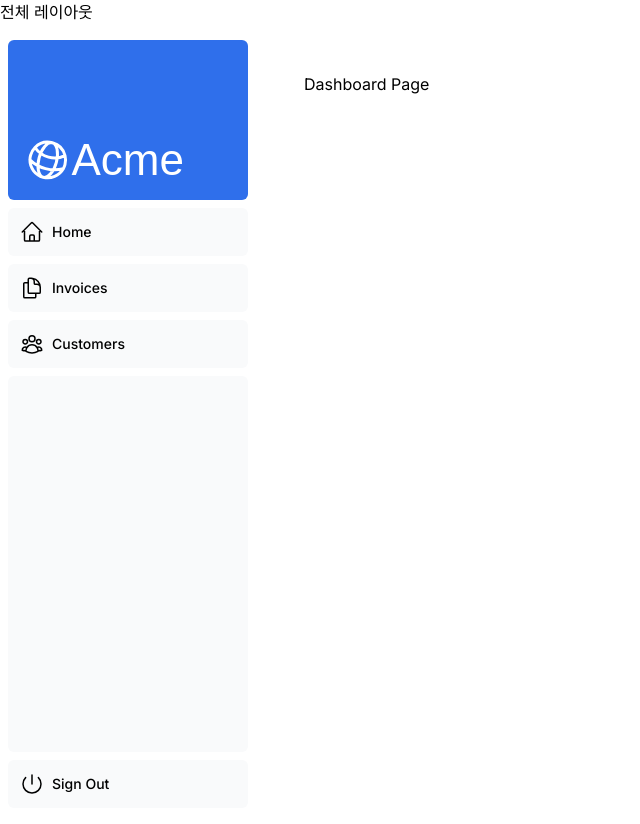
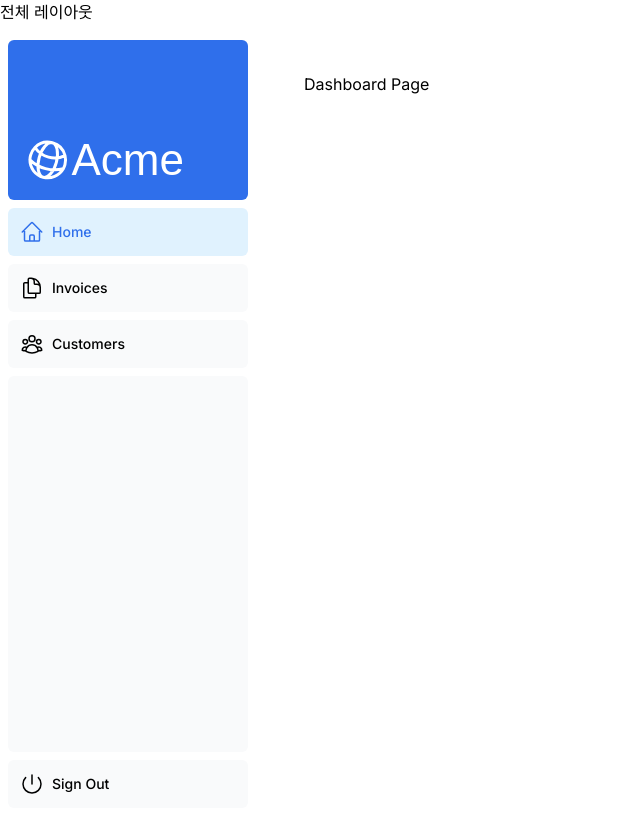
Before and after one commit to 12Ahn22/next-js-tuto, a Next.js app: page /dashboard in a window 1280 px wide. Shown: the whole page, without its empty margins (0-640 px from the left). Built offline with nearby package versions, Linux system fonts and the light colour scheme; a web font is replaced by a local one.

Commit message:
usePath 사용하기 & 오류 해결을 위한 버전업

```diff
--- a/app/ui/dashboard/nav-links.tsx
+++ b/app/ui/dashboard/nav-links.tsx
@@ -1,3 +1,5 @@
+'use client'; // 클라이언트 컴포넌트가 된다.
+
 import {
   UserGroupIcon,
   HomeIcon,
@@ -5,6 +7,10 @@
 } from '@heroicons/react/24/outline';
 
 import Link from 'next/link';
+import clsx from 'clsx';
+
+// 클라이언트 컴포넌트만, Hook을 사용할 수 있다.
+import { usePathname } from 'next/navigation';
 
 // Map of links to display in the side navigation.
 // Depending on the size of the application, this would be stored in a database.
@@ -19,6 +25,9 @@
 ];
 
 export default function NavLinks() {
+  // 현재 Path 정보를 가져오기
+  const pathname = usePathname();
+
   return (
     <>
       {links.map((link) => {
@@ -27,7 +36,12 @@
           <Link
             key={link.name}
             href={link.href}
-            className="flex h-[48px] grow items-center justify-center gap-2 rounded-md bg-gray-50 p-3 text-sm font-medium hover:bg-sky-100 hover:text-blue-600 md:flex-none md:justify-start md:p-2 md:px-3"
+            className={clsx(
+              'flex h-[48px] grow items-center justify-center gap-2 rounded-md bg-gray-50 p-3 text-sm font-medium hover:bg-sky-100 hover:text-blue-600 md:flex-none md:justify-start md:p-2 md:px-3',
+              {
+                'bg-sky-100 text-blue-600': pathname === link.href,
+              },
+            )}
           >
             <LinkIcon className="w-6" />
             <p className="hidden md:block">{link.name}</p>
--- a/package.json
+++ b/package.json
@@ -12,7 +12,7 @@
     "autoprefixer": "10.4.19",
     "bcrypt": "^5.1.1",
     "clsx": "^2.1.1",
-    "next": "15.0.0-canary.56",
+    "next": "15.0.0-canary.79",
     "next-auth": "5.0.0-beta.19",
     "postcss": "8.4.38",
     "react": "19.0.0-rc-f38c22b244-20240704",
```
Also changed, not shown: 1 other file (tests, documents, lock files or other folders).
